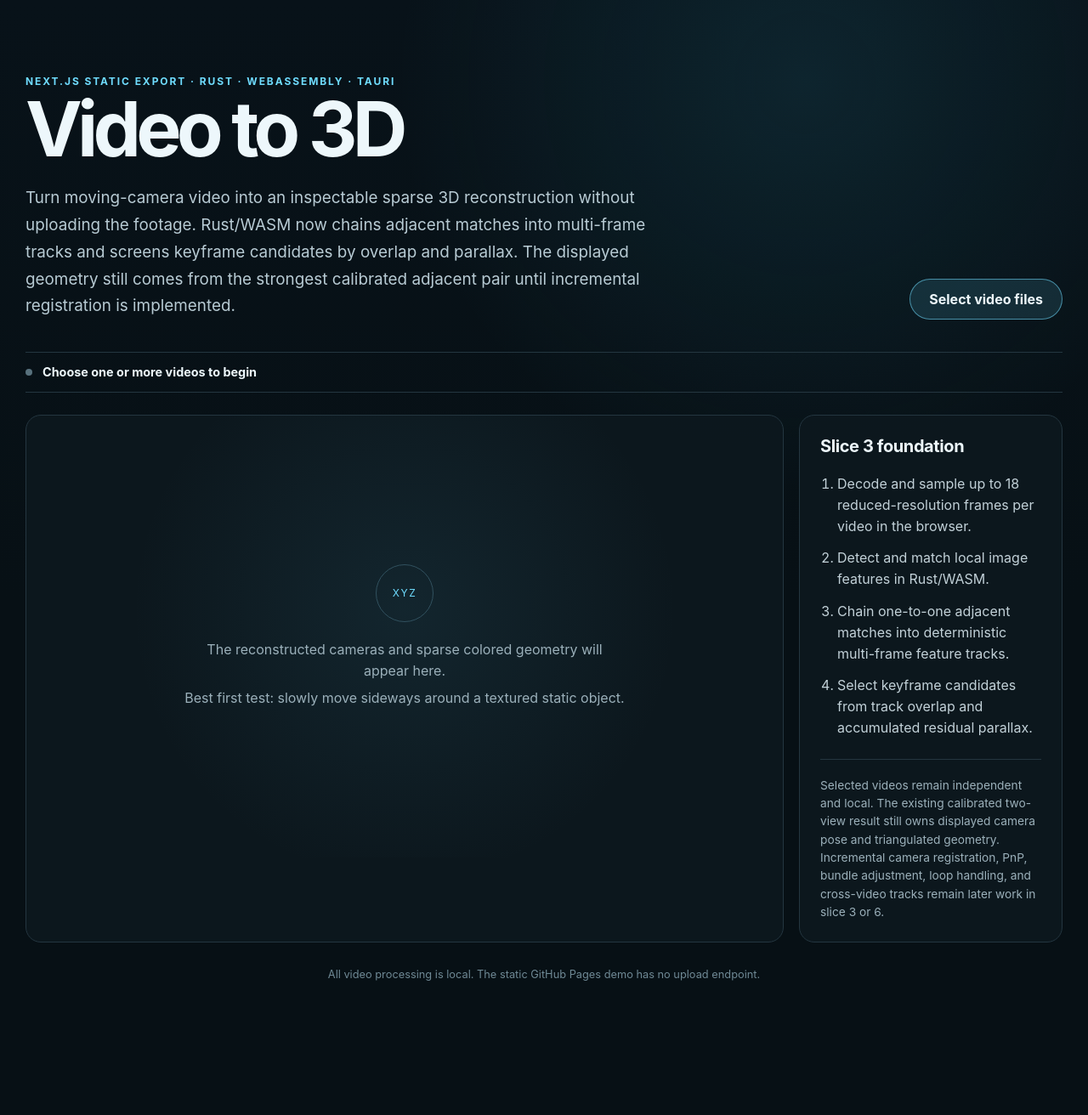
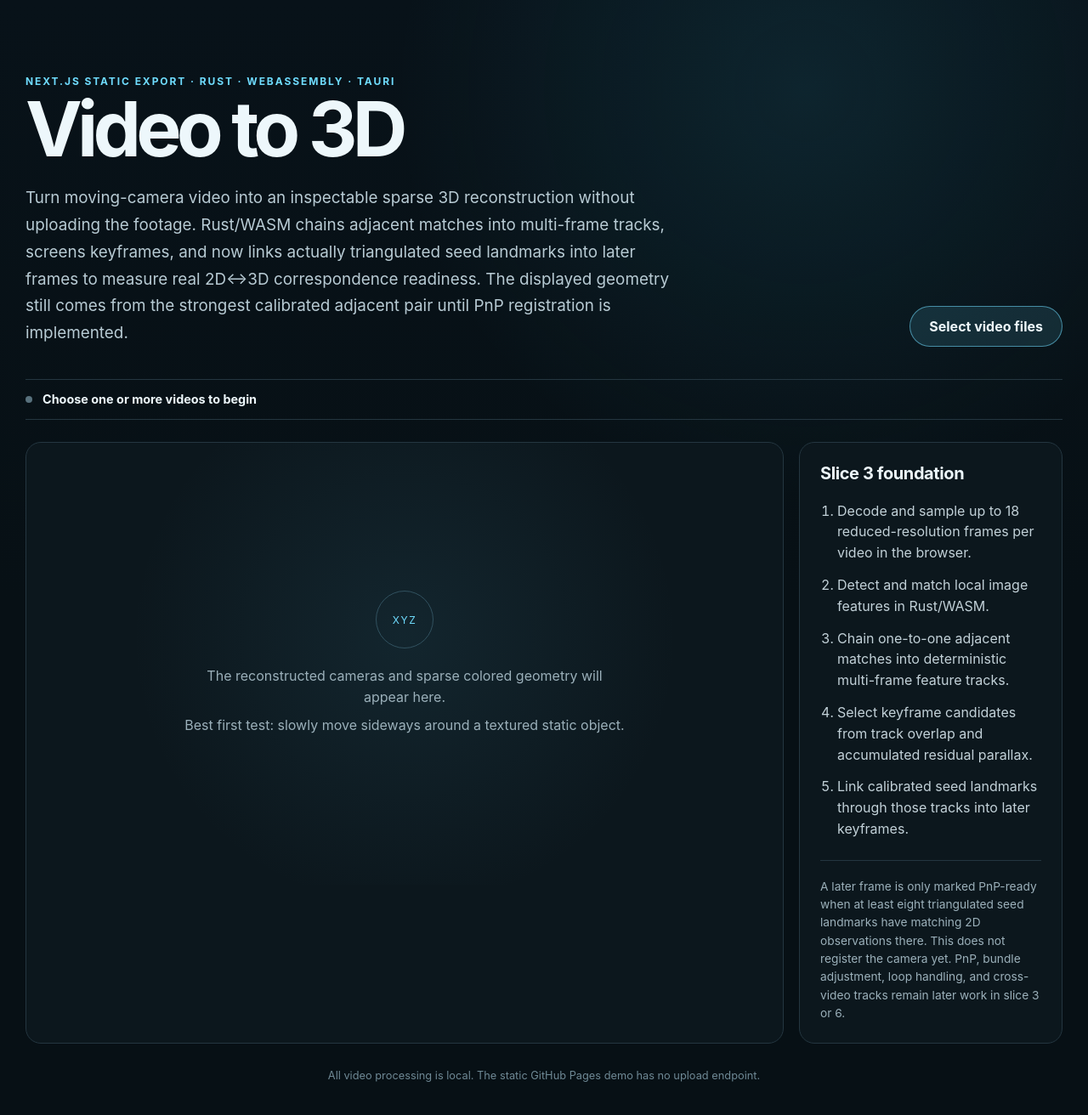
Before and after one commit to moritzbrantner/video-to-3d, a Next.js app in the folder apps/web/: page / in a window 1280 px wide. Shown: the top 1312 px of the page at 85% size. Before the commit the page ends 1202 px from the top, so only its background shows below. Built offline with nearby package versions, Linux system fonts and the light colour scheme.

Commit message:
Show seed landmark registration readiness

```diff
--- a/apps/web/app/page.tsx
+++ b/apps/web/app/page.tsx
@@ -118,7 +118,7 @@ export default function Home() {
       ? failedCount > 0
         ? `${readyCount} ready · ${failedCount} failed`
         : runs.length === 1 && reconstruction?.calibrated_pair
-          ? "Calibrated two-view reconstruction and multi-view track graph ready"
+          ? "Calibrated seed pair and multi-view registration evidence ready"
           : `${readyCount} ${readyCount === 1 ? "video" : "videos"} ready`
       : "Choose one or more videos to begin";
 
@@ -130,9 +130,10 @@ export default function Home() {
           <h1>Video to 3D</h1>
           <p className="lede">
             Turn moving-camera video into an inspectable sparse 3D reconstruction without uploading
-            the footage. Rust/WASM now chains adjacent matches into multi-frame tracks and screens
-            keyframe candidates by overlap and parallax. The displayed geometry still comes from the
-            strongest calibrated adjacent pair until incremental registration is implemented.
+            the footage. Rust/WASM chains adjacent matches into multi-frame tracks, screens keyframes,
+            and now links actually triangulated seed landmarks into later frames to measure real
+            2D↔3D correspondence readiness. The displayed geometry still comes from the strongest
+            calibrated adjacent pair until PnP registration is implemented.
           </p>
         </div>
         <label className="upload-button">
@@ -201,11 +202,12 @@ export default function Home() {
             <li>Detect and match local image features in Rust/WASM.</li>
             <li>Chain one-to-one adjacent matches into deterministic multi-frame feature tracks.</li>
             <li>Select keyframe candidates from track overlap and accumulated residual parallax.</li>
+            <li>Link calibrated seed landmarks through those tracks into later keyframes.</li>
           </ol>
           <p className="method-note">
-            Selected videos remain independent and local. The existing calibrated two-view result still
-            owns displayed camera pose and triangulated geometry. Incremental camera registration, PnP,
-            bundle adjustment, loop handling, and cross-video tracks remain later work in slice 3 or 6.
+            A later frame is only marked PnP-ready when at least eight triangulated seed landmarks have
+            matching 2D observations there. This does not register the camera yet. PnP, bundle
+            adjustment, loop handling, and cross-video tracks remain later work in slice 3 or 6.
           </p>
         </aside>
       </section>
@@ -324,6 +326,42 @@ export default function Home() {
             </div>
           </section>
 
+          {reconstruction.multi_view.registration_candidates.length > 0 ? (
+            <section className="section-block">
+              <div className="section-heading">
+                <div>
+                  <p className="eyebrow">Registration evidence</p>
+                  <h2>Seed landmark correspondences</h2>
+                </div>
+                <p>Readiness only; no later camera pose has been solved yet</p>
+              </div>
+              <div className="table-wrap">
+                <table>
+                  <thead>
+                    <tr>
+                      <th>Keyframe</th>
+                      <th>Tracked seed landmarks</th>
+                      <th>PnP screening</th>
+                    </tr>
+                  </thead>
+                  <tbody>
+                    {reconstruction.multi_view.registration_candidates.map((candidate) => (
+                      <tr key={candidate.frame_index}>
+                        <td>Frame {candidate.frame_index + 1}</td>
+                        <td>{candidate.seed_landmark_correspondences}</td>
+                        <td>
+                          {candidate.pnp_ready
+                            ? "Enough correspondences for robust PnP attempt"
+                            : "Needs at least 8 tracked seed landmarks"}
+                        </td>
+                      </tr>
+                    ))}
+                  </tbody>
+                </table>
+              </div>
+            </section>
+          ) : null}
+
           {reconstruction.warnings.length > 0 ? (
             <section className="section-block">
               <div className="section-heading">
```
